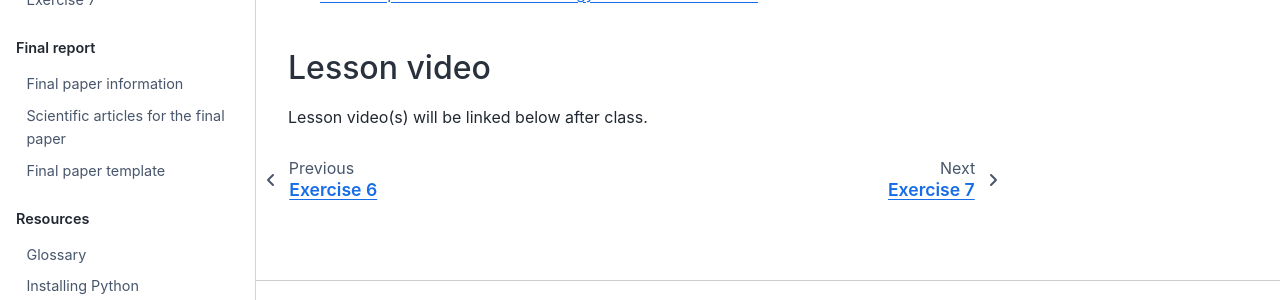
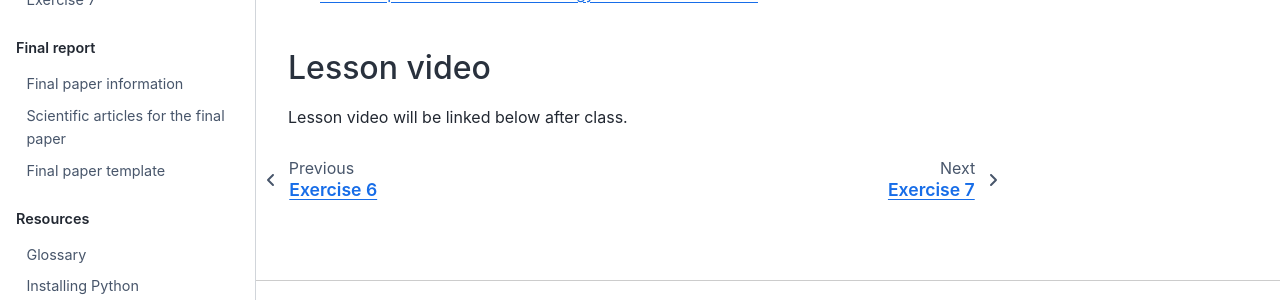
Before and after one commit to IntroQG/site, a Sphinx documentation site: the page built from source/lessons/L7/overview.rst, in a window 1280 px wide. Shown: the part 543-843 px from the top of the page. Built offline with Sphinx 7.4.7 and the Sphinx Book theme 1.1.4, drawn with Linux system fonts in a browser that asks for light colours.

```diff
--- a/source/lessons/L7/overview.rst
+++ b/source/lessons/L7/overview.rst
@@ -28,7 +28,7 @@ Additional materials
 Lesson video
 ------------
 
-Lesson video(s) will be linked below after class.
+Lesson video will be linked below after class.
 
 ..
     .. admonition:: Lesson 7.1 - Final paper update and Exercise 7 overview
```
